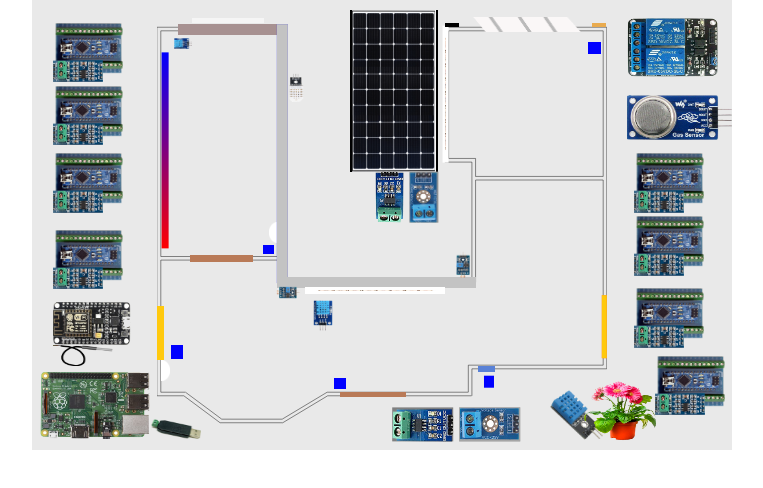
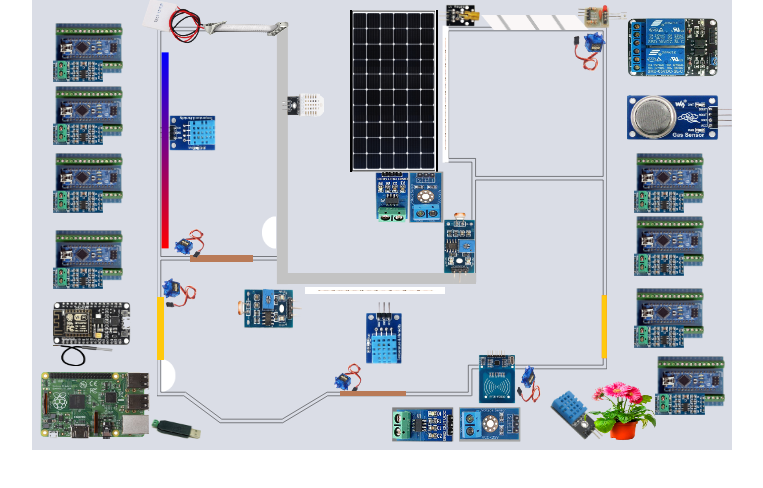
Before and after one commit to ZadoyanMK/diploma_begin, a plain HTML site: page index.html in a window 1280 px wide. Shown: the whole page, without its empty margins (53-816 px from the left). Drawn offline with nearby package versions, Linux system fonts and the light colour scheme.

Commit message:
updaye styles

```diff
--- a/style.css
+++ b/style.css
@@ -1,5 +1,5 @@
 .schema-block {
-  background: rgb(233, 233, 233);
+  background: rgb(218, 221, 230);
   width: 700px;
   height: 450px;
   position: relative;
@@ -10,7 +10,7 @@
   position: absolute;
   width: 100%;
   height: 100%;
-  background: rgb(233, 233, 233) url("images/layout.svg");
+  background: rgb(218, 221, 230) url("images/layout.svg");
   background-size: cover;
   background-repeat: no-repeat;
   background-size: 100% 100%;
@@ -192,14 +192,14 @@
 }
 
 .sg90-servo {
-  background: blue;
+  /* background: blue; */
 }
-/* .sg90-servo:before{
+.sg90-servo:before {
   width: 100%;
   height: 100%;
-    background: rgb(255, 255, 159) url("images/scheme_images/sg90-servo.jpg");
+  background: url("images/scheme_images/sg90-servo.png");
   background-size: 100% 100%;
-} */
+}
 
 .pir {
   /* background: rebeccapurple; */
@@ -212,14 +212,14 @@
 }
 
 .laser {
-  background: black;
+  /* background: black; */
 }
-/* .laser:before{
+.laser:before {
   width: 100%;
   height: 100%;
-    background: rgb(218, 132, 132) url("images/scheme_images/laser.png");
+  background: url("images/scheme_images/laser.png");
   background-size: 100% 100%;
-} */
+}
 
 .window {
   background: tomato;
@@ -232,14 +232,14 @@
 }
 
 .laser-receiver {
-  background: rgb(233, 171, 79);
+  /* background: rgb(233, 171, 79); */
 }
-/* .laser-receiver:before{
+.laser-receiver:before {
   width: 100%;
   height: 100%;
   background: url("images/scheme_images/laser-receiver.png");
   background-size: 100% 100%;
-} */
+}
 
 .global-amperage {
   /* background: grey; */
@@ -360,14 +360,14 @@
 }
 
 .rfid-rc522 {
-  background: rgb(89, 129, 214);
+  /* background: rgb(89, 129, 214); */
 }
-/* .rfid-rc522:before{
+.rfid-rc522:before {
   width: 100%;
   height: 100%;
-    background: indianred url("images/scheme_images/rfid-rc522.jpg");
+  background: url("images/scheme_images/rfid-rc522.png");
   background-size: 100% 100%;
-} */
+}
 
 .door {
   /* background: brown; */
@@ -390,7 +390,7 @@
 }
 
 .air-pipe {
-  background: blue;
+  /* background: blue; */
 }
 .air-pipe:before {
   width: 100%;
@@ -399,11 +399,14 @@
   background-size: 100% 100%;
 }
 .ventilation-recuperaptor {
-  background: rgb(167, 145, 145);
+  /* background: rgb(167, 145, 145); */
 }
-/* .ventilation-recuperaptor:before{
-
-} */
+.ventilation-recuperaptor:before{
+  width: 100%;
+  height: 100%;
+  background: url("images/scheme_images/recuperator.png");
+  background-size: 100% 100%;
+}
 .dht22 {
   /* background: wheat; */
 }
@@ -415,14 +418,14 @@
 }
 
 .peltye {
-  background: whitesmoke;
+  /* background: whitesmoke; */
 }
-/* .peltye:before{
+.peltye:before {
   width: 100%;
   height: 100%;
-    background: fuchsia url("images/scheme_images/peltye.jpg");
+  background: url("images/scheme_images/peltyer.png");
   background-size: 100% 100%;
-} */
+}
 
 .dht11 {
   /* background: darkcyan; */
@@ -496,22 +499,22 @@
   left: 90%;
 }
 .lights-block .light-sensor {
-  width: 25%;
-  height: 20%;
+  width: 100%;
+  height: 100%;
 }
 .lights-block .light-sensor-1 {
   top: -107%;
-  left: 49%;
-  height: 30%;
-  width: 36%;
+  left: -10%;
+  height: 100%;
+  width: 100%;
 }
 .lights-block .light-sensor-2 {
-  transform: rotate(-90deg);
-  -webkit-transform: rotate(-90deg);
-  top: -200%;
-  left: 295%;
-  width: 40%;
-  height: 33%;
+  transform: rotate(90deg);
+  -webkit-transform: rotate(90deg);
+  top: -330%;
+  left: 255%;
+  width: 110%;
+  height: 80%;
 }
 
 /* ventilation */
@@ -527,9 +530,12 @@
 }
 .ventilation-recuperaptor {
   width: 156%;
-  height: 24%;
-  top: -463%;
-  left: -200%;
+  height: 54%;
+  top: -483%;
+  left: -180%;
+  z-index: 10;
+  transform: rotate(-5deg);
+  /* -webkit-transform: rotate(-10deg); */
 }
 /* .air-pipe-1{
     width: 158%;
@@ -543,14 +549,14 @@
   -webkit-transform: rotate(-90deg);
 }
 .air-pipe-2 {
-  top: -212%;
+  top: -240%;
   left: -235%;
   width: 370%;
 }
 .air-pipe-3 {
   width: 284%;
   left: -58%;
-  top: 50%;
+  top: 10%;
 }
 .air-pipe-4 {
   width: 130%;
@@ -558,16 +564,21 @@
   top: -64%;
 }
 .dht22 {
-  width: 40%;
-  height: 30%;
+  width: 60%;
+  height: 50%;
   left: -51%;
   top: -412%;
+  transform: rotate(180deg);
+  -webkit-transform: rotate(180deg);
 }
 .peltye {
-  width: 103%;
-  height: 10%;
-  top: -581%;
-  left: -180%;
+  width: 80%;
+  height: 130%;
+  top: -690%;
+  left: -250%;
+  z-index: 0;
+  transform: rotate(-33deg);
+  /* -webkit-transform: rotate(180deg); */
 }
 .ventilation-block .dht11 {
   width: 25%;
@@ -575,15 +586,19 @@
 }
 .ventilation-block .dht11-1 {
   top: -546%;
-  left: -205%;
+  left: -225%;
+  height: 80%;
+  width: 80%;
+  transform: rotate(180deg);
+  -webkit-transform: rotate(180deg);
 }
 .ventilation-block .dht11-2 {
-  top: 24%;
-  left: -14%;
-  width: 43%;
-  height: 42%;
-  transform: rotate(90deg);
-  -webkit-transform: rotate(90deg);
+  top: -180%;
+  left: 50%;
+  width: 88%;
+  height: 82%;
+  transform: rotate(-90deg);
+  -webkit-transform: rotate(-90deg);
 }
 
 /* door s90 pir */
@@ -596,21 +611,21 @@
 .door-s90-pir2-block .door {
   width: 60%;
   height: 80%;
-  float: left;
+  /* float: left; */
 }
 .door-s90-pir2-block .sg90-servo {
-  width: 10%;
-  height: 100%;
-  float: left;
-  top: -110%;
-  left: -10%;
+  width: 30%;
+  height: 330%;
+  /* float: left; */
+  top: -530%;
+  left: -15%;
 }
 .door-s90-pir2-block .pir {
-  width: 20%;
-  height: 100%;
-  top: -300%;
-  left: 10%;
-  float: left;
+  width: 30%;
+  height: 150%;
+  top: -400%;
+  left: 60%;
+  /* float: left; */
 
   transform: rotate(-90deg);
   -webkit-transform: rotate(-90deg);
@@ -640,18 +655,18 @@
   height: 4%;
 }
 .servo-rfid-block .sg90-servo {
-  top: 61%;
-  left: 64%;
-  height: 54%;
-  width: 76%;
-  transform: rotate(-90deg);
-  -webkit-transform: rotate(-90deg);
+  top: -240%;
+  left: 250%;
+  height: 140%;
+  width: 250%;
+  transform: rotate(100deg);
+  -webkit-transform: rotate(100deg);
 }
 .rfid-rc522 {
-  height: 30%;
+  height: 300%;
   left: 30%;
-  width: 111%;
-  top: 30%;
+  width: 250%;
+  top: -60%;
 }
 
 /* window servo pir block */
@@ -665,21 +680,27 @@
 }
 .window-servo-pir-block .window {
   height: 75%;
-  width: 51%;
-  float: left;
+  width: 60%;
+  left: 20%;
+  top: -160%;
+  /* float: left; */
 }
 .window-servo-pir-block .sg90-servo {
-  height: 133%;
-  width: 13%;
+  height: 400%;
+  width: 30%;
   /* float: left; */
-  left: 21%;
-  top: 153%;
+  left: 70%;
+  top: -200%;
+
+  transform: rotate(150deg);
+  /* -webkit-transform: rotate(-90deg); */
 }
 .window-servo-pir-block .pir {
-  height: 100%;
-  width: 20%;
-  float: left;
+  height: 160%;
+  width: 30%;
+  /* float: left; */
   top: 49%;
+  left: -10%;
 
   transform: rotate(180deg);
   -webkit-transform: rotate(180deg);
@@ -703,32 +724,34 @@
   left: 65%;
 }
 .garage-input-block .sg90-servo {
-  width: 19%;
-  height: 45%;
-  float: left;
-  top: 50%;
-  left: 144%;
+  width: 50%;
+  height: 150%;
+  /* float: left; */
+  top: -150%;
+  left: 124%;
+  transform: rotate(150deg);
+  -webkit-transform: rotate(150deg);
 }
 .garage-input-block .garage-door {
-  float: left;
+  /* float: left; */
   width: 160%;
-  left: -22%;
+  left: -10%;
   height: 55%;
-  top: 13%;
+  top: -150%;
 }
 .garage-input-block .laser-receiver {
-  float: left;
-  width: 20%;
-  height: 15%;
+  /* float: left; */
+  width: 70%;
+  height: 85%;
   left: 130%;
-  top: 50%;
+  top: -100%;
 }
 .garage-input-block .laser {
-  float: left;
-  width: 20%;
-  height: 15%;
-  left: -60%;
-  top: 50%;
+  /* float: left; */
+  width: 60%;
+  height: 85%;
+  left: -70%;
+  top: -20%;
 }
 
 /* main door sg90 */
@@ -740,15 +763,15 @@
 }
 .main-door-servo-block .door {
   width: 118%;
-  top: 9%;
+  top: -230%;
   height: 60%;
 }
 .main-door-servo-block .sg90-servo {
-  width: 20%;
-  top: -20%;
+  width: 50%;
+  top: -200%;
   left: -10%;
   margin-right: 1%;
-  height: 120%;
+  height: 350%;
   /* float: left; */
 }
 
@@ -795,7 +818,7 @@
 .solar-panel-amperage,
 .solar-panel-voltage {
   height: 25%;
-  width: 60%;
+  width: 70%;
   z-index: 10;
   top: 0%;
   left: 40%;
```
Also changed, not shown: images/for_modal/dht11.jpg (renamed from images/for_modal/DHT11.jpg), images/scheme_images/laser.jpg (deleted), images/scheme_images/laser.png (added), images/scheme_images/peltye.jpg (deleted), images/scheme_images/peltyer.png (added), images/scheme_images/recuperator.png (added), images/scheme_images/rfid-rc522.jpg (deleted), images/scheme_images/rfid-rc522.png (added), images/scheme_images/sg90-servo.jpg (deleted), images/scheme_images/sg90-servo.png (added). Lines whose indentation alone changed are shown as unchanged.
